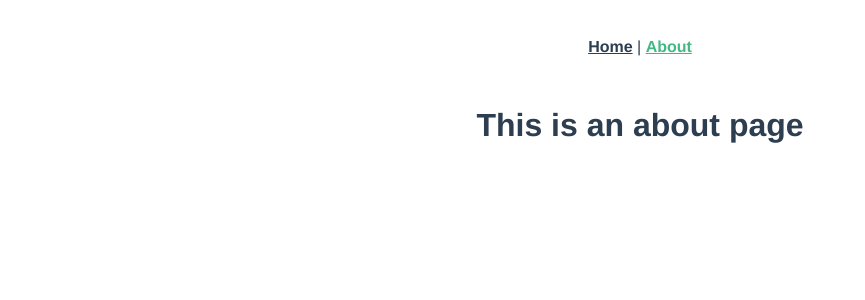
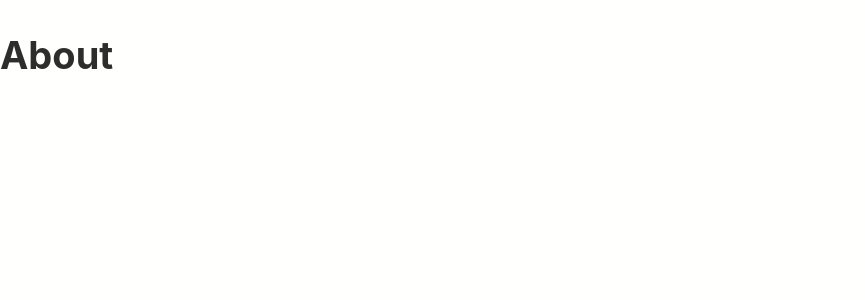
Before and after one commit to ninest/Frequency, a Vue app: page /about in a window 1280 px wide. Shown: the top 300 px of the page, without its empty margins (0-865 px from the left). Built offline with nearby package versions, Linux system fonts and the light colour scheme.

Commit message:
first commit

```diff
--- a/package.json
+++ b/package.json
@@ -8,19 +8,19 @@
     "lint": "vue-cli-service lint"
   },
   "dependencies": {
+    "normalize.css": "^8.0.1",
     "register-service-worker": "^1.6.2",
     "vue": "^2.6.11",
     "vue-router": "^3.1.5",
     "vuex": "^3.1.2"
   },
   "devDependencies": {
-    "@vue/cli-plugin-eslint": "~4.2.0",
     "@vue/cli-plugin-pwa": "~4.2.0",
     "@vue/cli-plugin-router": "~4.2.0",
     "@vue/cli-plugin-vuex": "~4.2.0",
     "@vue/cli-service": "~4.2.0",
-    "eslint": "^6.7.2",
-    "eslint-plugin-vue": "^6.1.2",
+    "pug": "^2.0.4",
+    "pug-plain-loader": "^1.0.0",
     "sass": "^1.25.0",
     "sass-loader": "^8.0.2",
     "vue-template-compiler": "^2.6.11"
--- a/src/App.vue
+++ b/src/App.vue
@@ -1,32 +1,12 @@
-<template>
-  <div id="app">
-    <div id="nav">
-      <router-link to="/">Home</router-link> |
-      <router-link to="/about">About</router-link>
-    </div>
-    <router-view/>
-  </div>
+<template lang="pug">
+  #app
+    //- h1 Main
+    div
+      router-view
 </template>
 
 <style lang="scss">
-#app {
-  font-family: Avenir, Helvetica, Arial, sans-serif;
-  -webkit-font-smoothing: antialiased;
-  -moz-osx-font-smoothing: grayscale;
-  text-align: center;
-  color: #2c3e50;
-}
-
-#nav {
-  padding: 30px;
-
-  a {
-    font-weight: bold;
-    color: #2c3e50;
-
-    &.router-link-exact-active {
-      color: #42b983;
-    }
-  }
+main {
+  padding: var(--main-padding) 10%;
 }
 </style>
--- /dev/null
+++ b/src/assets/styles/main.scss
@@ -0,0 +1,12 @@
+html, body {
+  margin: 0;
+  padding: 0;
+  line-height: 1.6;
+  font-size: var(--font-size);
+  font-family: -apple-system,system-ui,BlinkMacSystemFont,"Segoe UI",Roboto,"Helvetica Neue",Arial,sans-serif;
+}
+* { box-sizing: border-box; }
+body {
+  background-color: #fffffe;
+  color: var(--font-color);
+}
--- /dev/null
+++ b/src/assets/styles/variables.scss
@@ -0,0 +1,29 @@
+@mixin mobile-screen {
+  @media screen and (max-width: 750px) {
+    @content;
+  }
+}
+@mixin tablet-screen {
+  @media screen and (max-width: 1150px) {
+    @content;
+  }
+}
+@mixin not-mobile-screen {
+  @media screen and (min-width: 750px) {
+    @content;
+  }
+}
+
+:root {
+  --extra-padding: 2.1em;
+  --main-padding: 1em;
+  --medium-padding: 0.5em;
+  --dense-padding: 0.3em;
+
+  // font
+  --font-size: 19px;
+  --font-color: rgba(0, 0, 0, 0.822);
+
+  // color
+  --accent-color: #0000ff;
+}
--- a/src/components/HelloWorld.vue
+++ /dev/null
@@ -1,60 +0,0 @@
-<template>
-  <div class="hello">
-    <h1>{{ msg }}</h1>
-    <p>
-      For a guide and recipes on how to configure / customize this project,<br>
-      check out the
-      <a href="https://cli.vuejs.org" target="_blank" rel="noopener">vue-cli documentation</a>.
-    </p>
-    <h3>Installed CLI Plugins</h3>
-    <ul>
-      <li><a href="https://github.com/vuejs/vue-cli/tree/dev/packages/%40vue/cli-plugin-pwa" target="_blank" rel="noopener">pwa</a></li>
-      <li><a href="https://github.com/vuejs/vue-cli/tree/dev/packages/%40vue/cli-plugin-router" target="_blank" rel="noopener">router</a></li>
-      <li><a href="https://github.com/vuejs/vue-cli/tree/dev/packages/%40vue/cli-plugin-vuex" target="_blank" rel="noopener">vuex</a></li>
-      <li><a href="https://github.com/vuejs/vue-cli/tree/dev/packages/%40vue/cli-plugin-eslint" target="_blank" rel="noopener">eslint</a></li>
-    </ul>
-    <h3>Essential Links</h3>
-    <ul>
-      <li><a href="https://vuejs.org" target="_blank" rel="noopener">Core Docs</a></li>
-      <li><a href="https://forum.vuejs.org" target="_blank" rel="noopener">Forum</a></li>
-      <li><a href="https://chat.vuejs.org" target="_blank" rel="noopener">Community Chat</a></li>
-      <li><a href="https://twitter.com/vuejs" target="_blank" rel="noopener">Twitter</a></li>
-      <li><a href="https://news.vuejs.org" target="_blank" rel="noopener">News</a></li>
-    </ul>
-    <h3>Ecosystem</h3>
-    <ul>
-      <li><a href="https://router.vuejs.org" target="_blank" rel="noopener">vue-router</a></li>
-      <li><a href="https://vuex.vuejs.org" target="_blank" rel="noopener">vuex</a></li>
-      <li><a href="https://github.com/vuejs/vue-devtools#vue-devtools" target="_blank" rel="noopener">vue-devtools</a></li>
-      <li><a href="https://vue-loader.vuejs.org" target="_blank" rel="noopener">vue-loader</a></li>
-      <li><a href="https://github.com/vuejs/awesome-vue" target="_blank" rel="noopener">awesome-vue</a></li>
-    </ul>
-  </div>
-</template>
-
-<script>
-export default {
-  name: 'HelloWorld',
-  props: {
-    msg: String
-  }
-}
-</script>
-
-<!-- Add "scoped" attribute to limit CSS to this component only -->
-<style scoped lang="scss">
-h3 {
-  margin: 40px 0 0;
-}
-ul {
-  list-style-type: none;
-  padding: 0;
-}
-li {
-  display: inline-block;
-  margin: 0 10px;
-}
-a {
-  color: #42b983;
-}
-</style>
--- /dev/null
+++ b/src/components/Slider.vue
@@ -0,0 +1,107 @@
+
+<template lang="pug">
+  div
+    .display
+      input(type="number" v-model="storeFrequency")
+    input(type="range" min="0" max="30000" v-model="storeFrequency")
+
+    .buttons
+      div
+        button <<
+      div
+        button.play-pause &#9658;
+      //- &#9724;
+      div
+        button >>
+
+</template>
+
+<script>
+export default {
+  computed: {
+    storeFrequency: {
+      get() {
+        return this.$store.state.frequency;
+      },
+      set(value) {
+        this.$store.commit('setFrequency', value);
+      }
+    }
+  }
+};
+</script>
+
+<style lang="scss" scoped>
+div {
+  width: 100%;
+
+  .display {
+    input {
+      width: 100%;
+      text-align: center;
+      font-size: 4em;
+      font-weight: 900;
+
+      border: none;
+      outline: none;
+
+      // hide spinners
+      &::-webkit-inner-spin-button {
+        -webkit-appearance: none;
+        margin: 0;
+      }
+    }
+
+    margin-bottom: var(--extra-padding);
+  }
+
+  input[type="range"] {
+    -webkit-appearance: none;
+    appearance: none;
+
+    width: 100%;
+    height: 0.7em;
+    background: #ddd;
+    outline: none;
+    transition: 0.2s;
+
+    border-radius: 0.2em;
+
+    &::-webkit-slider-thumb {
+      -webkit-appearance: none;
+      appearance: none;
+
+      width: 2.3em;
+      height: 1.3em;
+      border-radius: 0.2em;
+      background: var(--accent-color);
+      cursor: pointer;
+    }
+
+    &:hover {
+    }
+  }
+
+  .buttons {
+    margin-top: var(--extra-padding);
+
+    display: flex;
+    justify-content: space-between;
+
+    div {
+      display: flex;
+      justify-content: center;
+
+      button {
+        height: 3em;
+        width: 3em;
+        border-radius: 50%;
+
+        &.play-pause {
+          padding-left: 11px;
+        }
+      }
+    }
+  }
+}
+</style>
--- a/src/main.js
+++ b/src/main.js
@@ -3,6 +3,12 @@ import App from './App.vue'
 import './registerServiceWorker'
 import router from './router'
 import store from './store'
+
+// global CSS
+import('../node_modules/normalize.css')
+
+import('./assets/styles/main.scss')
+import('./assets/styles/variables.scss')
 
 Vue.config.productionTip = false
 
--- a/src/store/index.js
+++ b/src/store/index.js
@@ -5,8 +5,13 @@ Vue.use(Vuex)
 
 export default new Vuex.Store({
   state: {
+    frequency: 15000,
+    play: false,
   },
   mutations: {
+    setFrequency(state, value) {
+      state.frequency = value;
+    }
   },
   actions: {
   },
--- a/src/views/About.vue
+++ b/src/views/About.vue
@@ -1,5 +1,4 @@
-<template>
-  <div class="about">
-    <h1>This is an about page</h1>
-  </div>
+<template lang="pug">
+  div
+    h1 About
 </template>
--- a/src/views/Home.vue
+++ b/src/views/Home.vue
@@ -1,18 +1,27 @@
-<template>
-  <div class="home">
-    <img alt="Vue logo" src="../assets/logo.png">
-    <HelloWorld msg="Welcome to Your Vue.js App"/>
-  </div>
+<template lang="pug">
+  main
+    .top
+    .bottom
+      Slider
 </template>
 
 <script>
-// @ is an alias to /src
-import HelloWorld from '@/components/HelloWorld.vue'
+import Slider from '@/components/Slider.vue';
+export default {
+  components: {
+    Slider
+  },
+};
+</script>
 
-export default {
-  name: 'Home',
-  components: {
-    HelloWorld
-  }
+<style lang="scss" scoped>
+main {
+  display: grid;
+  grid-template-rows: 8fr 6fr;
+
+  height: 100vh;
+
+  // .top { background: red }
+  // .bottom { background: green }
 }
-</script>
+</style>
```
Also changed, not shown: .eslintrc.js (deleted), src/assets/logo.png (deleted), 1 other file (tests, documents, lock files or other folders).
